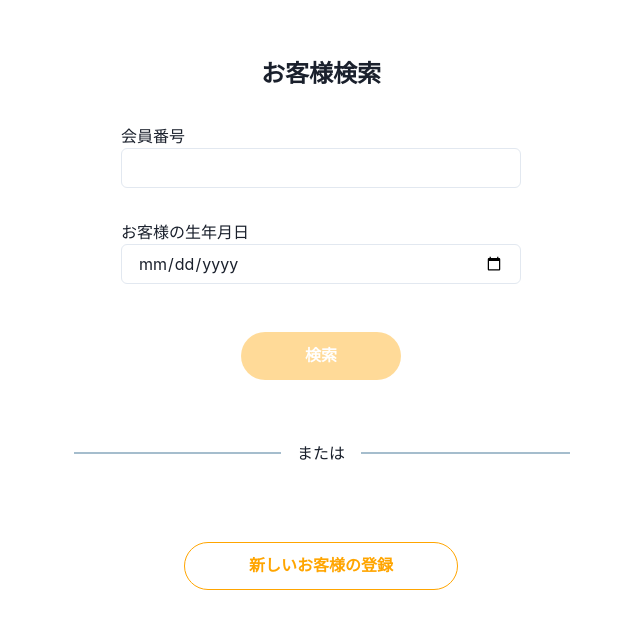
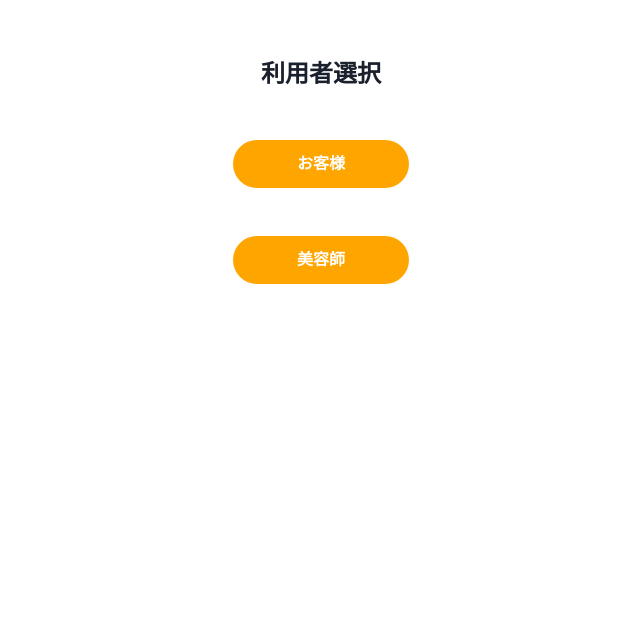
Before and after one commit to cc-team-chiikawa/SalonHub-Front, a React (Vite) app: page / in a window 1280 px wide. Shown: the part 104-732 px from the top of the page, without its empty margins (319-959 px from the left). Built offline with nearby package versions, Linux system fonts and the light colour scheme.

Commit message:
全てのページに遷移できるところまで作成

```diff
--- a/src/pages/Customer/Customer.tsx
+++ b/src/pages/Customer/Customer.tsx
@@ -1,4 +1,4 @@
-import { Container } from "@chakra-ui/react";
+import { Container, Button, Link } from "@chakra-ui/react";
 import { Heading, Box, Text } from "@chakra-ui/react";
 import {
   Accordion,
@@ -26,7 +26,7 @@ import {
   Tabs,
 } from "@chakra-ui/react";
 import { FC, useEffect, useMemo, useState } from "react";
-import { useParams } from "react-router-dom";
+import { useParams, Link as ReactRouterLink } from "react-router-dom";
 import { customer } from "../../types/customer";
 import { createApi } from "@/apis/createApi";
 import { CustomerInputForm } from "@/componets/CustomerInputForm";
@@ -35,37 +35,15 @@ import { karte } from "@/types";
 import MenuBar from "@/componets/MenuBar/MenuBar";
 import { Header } from "@/componets/Header";
 
-export const Customer: FC = () => {
-  const [customer, setCustomer] = useState<customer>();
-  const { id } = useParams<{ id: string }>();
-  const api = useMemo(() => createApi(), []);
-
-  useEffect(() => {
-    const getData = async () => {
-      const customer = await api.customer.getCustomer(id!);
-      setCustomer(customer);
-    };
-
-    getData();
-  }, [api, id]);
-
-  // TODO: user
-  // TODO: 灰色のばす
-
+const Customer = () => {
   return (
-    customer && (
-      <Container maxW="none" p={0} h={"100%"}>
-        <MenuBar />
-        <Container maxW="none" p={"2rem"} bg={"brandGray.500"} h={"100%"}>
-          <VStack alignItems={"start"} gap={"1rem"}>
-            <Header customer={customer} />
-            <CustomerInputForm customer={customer} />
-            <KartesList karteHeaders={customer.kartes} />
-          </VStack>
-        </Container>
-      </Container>
-    )
+    <Container alignItems={"center"} pt={"10rem"}>
+      <VStack gap={"2rem"}>
+        <Text fontSize={"1.5rem"} fontWeight={"bold"}>
+          Customer
+        </Text>
+      </VStack>
+    </Container>
   );
 };
-
 export default Customer;
--- /dev/null
+++ b/src/pages/CustomersList/index.ts
@@ -0,0 +1 @@
+export * from "./CustomersList";
--- /dev/null
+++ b/src/pages/Hairstyle/index.ts
@@ -0,0 +1 @@
+export * from "./Hairstyle";
--- /dev/null
+++ b/src/pages/MainMenu/MainMenu.tsx
@@ -0,0 +1,75 @@
+import { Container, Button, Link } from "@chakra-ui/react";
+import { Heading, Box, Text } from "@chakra-ui/react";
+import {
+  Accordion,
+  AccordionItem,
+  AccordionButton,
+  AccordionPanel,
+  AccordionIcon,
+} from "@chakra-ui/react";
+import {
+  FormControl,
+  FormLabel,
+  FormErrorMessage,
+  FormHelperText,
+  Input,
+  InputGroup,
+  InputLeftAddon,
+} from "@chakra-ui/react";
+import {
+  VStack,
+  HStack,
+  Tab,
+  TabList,
+  TabPanel,
+  TabPanels,
+  Tabs,
+} from "@chakra-ui/react";
+import { FC, useEffect, useMemo, useState } from "react";
+import { useParams, Link as ReactRouterLink } from "react-router-dom";
+import { customer } from "../../types/customer";
+import { createApi } from "@/apis/createApi";
+import { CustomerInputForm } from "@/componets/CustomerInputForm";
+import { KartesList } from "@/componets/KartesList";
+import { karte } from "@/types";
+import MenuBar from "@/componets/MenuBar/MenuBar";
+import { Header } from "@/componets/Header";
+
+const MainMenu = () => {
+  return (
+    <Container alignItems={"center"} pt={"10rem"}>
+      <VStack gap={"2rem"}>
+        <Text fontSize={"1.5rem"} fontWeight={"bold"}>
+          利用者選択
+        </Text>
+        <Link as={ReactRouterLink} to="/customers/select-customer">
+          <Button
+            mt={4}
+            bg={"brandOrange.500"}
+            color={"white"}
+            pl={"4rem"}
+            pr={"4rem"}
+            borderRadius={"5rem"}
+            height={"3rem"}
+          >
+            お客様
+          </Button>
+        </Link>
+        <Link as={ReactRouterLink} to="/stylist/customers/List">
+          <Button
+            mt={4}
+            bg={"brandOrange.500"}
+            color={"white"}
+            pl={"4rem"}
+            pr={"4rem"}
+            borderRadius={"5rem"}
+            height={"3rem"}
+          >
+            美容師
+          </Button>
+        </Link>
+      </VStack>
+    </Container>
+  );
+};
+export default MainMenu;
--- /dev/null
+++ b/src/pages/MainMenu/index.ts
@@ -0,0 +1 @@
+export * from "./MainMenu";
--- a/src/pages/NewKarte/NewKarte.tsx
+++ b/src/pages/NewKarte/NewKarte.tsx
@@ -1,5 +1,14 @@
-import { Container } from "@chakra-ui/react";
-import { Heading, Box, Text } from "@chakra-ui/react";
+import { Container, Button, Link } from "@chakra-ui/react";
+import {
+  Heading,
+  Box,
+  Text,
+  Select,
+  RadioGroup,
+  Radio,
+  Stack,
+  Flex,
+} from "@chakra-ui/react";
 import {
   Accordion,
   AccordionItem,
@@ -26,7 +35,7 @@ import {
   Tabs,
 } from "@chakra-ui/react";
 import { FC, useEffect, useMemo, useState } from "react";
-import { useParams } from "react-router-dom";
+import { useParams, Link as ReactRouterLink } from "react-router-dom";
 import { customer } from "../../types/customer";
 import { createApi } from "@/apis/createApi";
 
@@ -55,54 +64,59 @@ export const NewKarte: FC = () => {
           <h2>
             <AccordionButton>
               <Box as="span" flex="1" textAlign="left">
-                登録内容
+                会員情報
               </Box>
               <AccordionIcon />
             </AccordionButton>
           </h2>
           <AccordionPanel pb={4}>
-            <FormControl isReadOnly>
-              <InputGroup>
+            {/* <InputGroup>
               <InputLeftAddon>ID</InputLeftAddon>
               <Input type="text" value={customer?.id} />
-              </InputGroup>
+            </InputGroup> */}
+
             <InputGroup>
-                <InputLeftAddon>番号</InputLeftAddon>
-                <Input type="text" value={customer?.card_number} />
+              <InputLeftAddon>会員番号</InputLeftAddon>
+              <Input type="number" isReadOnly value={customer?.card_number} />
             </InputGroup>
             <InputGroup>
               <InputLeftAddon>生年月日</InputLeftAddon>
-                <Input type="text" value={customer?.birthday} />
+              <Input type="date" value={customer?.birthday} />
             </InputGroup>
             <InputGroup>
               <InputLeftAddon>性別</InputLeftAddon>
-                <Input type="text" value={customer?.gender} />
+              {/* <Select>
+                <option value="指定なし">指定なし</option>
+                <option value="男性">男性</option>
+                <option value="女性">女性</option>
+              </Select> */}
+              <RadioGroup defaultValue="1">
+                <Stack direction="row" align="center">
+                  <Radio value="1">1</Radio>
+                  <Radio value="2">2</Radio>
+                  <Radio value="3">3</Radio>
+                  <Radio value="4">4</Radio>
+                  <Radio value="5">5</Radio>
+                </Stack>
+              </RadioGroup>
             </InputGroup>
             <InputGroup>
               <InputLeftAddon>電話番号</InputLeftAddon>
-                <Input type="text" value={customer?.phone_number} />
+              <Input
+                type="tel"
+                value={customer?.phone_number}
+                placeholder="090-1234-5678"
+              />
+            </InputGroup>
+            <InputGroup>
+              <InputLeftAddon>メールアドレス</InputLeftAddon>
+              <Input type="email" value={customer?.email} />
             </InputGroup>
             <InputGroup>
               <InputLeftAddon>住所</InputLeftAddon>
               <Input type="text" value={customer?.adress} />
             </InputGroup>
-              <InputGroup>
-                <InputLeftAddon>髪の太さ</InputLeftAddon>
-                <Input type="text" value={customer?.hair_thickness} />
-              </InputGroup>
-              <InputGroup>
-                <InputLeftAddon>髪の硬さ</InputLeftAddon>
-                <Input type="text" value={customer?.hair_hardness} />
-              </InputGroup>
-              <InputGroup>
-                <InputLeftAddon>髪の量</InputLeftAddon>
-                <Input type="text" value={customer?.hair_amount} />
-              </InputGroup>
-              <InputGroup>
-                <InputLeftAddon>アレルギー</InputLeftAddon>
-                <Input type="text" value={customer?.allergy} />
-              </InputGroup>
-              <InputGroup>
+            {/* <InputGroup>
               <InputLeftAddon>メモ1</InputLeftAddon>
               <Input type="text" value={customer?.memo1} />
             </InputGroup>
@@ -121,54 +135,72 @@ export const NewKarte: FC = () => {
             <InputGroup>
               <InputLeftAddon>メモ5</InputLeftAddon>
               <Input type="text" value={customer?.memo5} />
-              </InputGroup>
-            </FormControl>
+            </InputGroup> */}
           </AccordionPanel>
         </AccordionItem>
         <AccordionItem>
           <h2>
             <AccordionButton>
               <Box as="span" flex="1" textAlign="left">
-                施術内容
+                （仮）カルテ
               </Box>
               <AccordionIcon />
             </AccordionButton>
           </h2>
           <AccordionPanel pb={4}>
-            <Tabs>
-              <TabList overflowX={"auto"}>
-                <Tab>2024/02/14</Tab>
-                <Tab>2024/02/15</Tab>
-                <Tab>2024/02/16</Tab>
-                <Tab>2024/02/17</Tab>
-                <Tab>2024/02/18</Tab>
-                <Tab>2024/02/19</Tab>
-              </TabList>
-
-              <TabPanels>
-                <TabPanel>
-                  <p>one!</p>
-                </TabPanel>
-                <TabPanel>
-                  <p>two!</p>
-                </TabPanel>
-                <TabPanel>
-                  <p>three!</p>
-                </TabPanel>
-                <TabPanel>
-                  <p>three!</p>
-                </TabPanel>
-                <TabPanel>
-                  <p>three!</p>
-                </TabPanel>
-                <TabPanel>
-                  <p>three!</p>
-                </TabPanel>
-              </TabPanels>
-            </Tabs>
+            <InputGroup>
+              <InputLeftAddon>髪の太さ</InputLeftAddon>
+              <Input type="text" value={customer?.hair_thickness} />
+            </InputGroup>
+            <InputGroup>
+              <InputLeftAddon>髪の硬さ</InputLeftAddon>
+              <Input type="text" value={customer?.hair_hardness} />
+            </InputGroup>
+            <InputGroup>
+              <InputLeftAddon>髪の量</InputLeftAddon>
+              <Input type="text" value={customer?.hair_amount} />
+            </InputGroup>
+            <InputGroup>
+              <InputLeftAddon>アレルギー</InputLeftAddon>
+              <Input type="text" value={customer?.allergy} />
+            </InputGroup>
+          </AccordionPanel>
+        </AccordionItem>
+        <AccordionItem>
+          <h2>
+            <AccordionButton>
+              <Box as="span" flex="1" textAlign="left">
+                カットの要望
+              </Box>
+              <AccordionIcon />
+            </AccordionButton>
+          </h2>
+          <AccordionPanel pb={4}>
+            <InputGroup>
+              <InputLeftAddon>髪の太さ</InputLeftAddon>
+              <Input type="text" value={customer?.hair_thickness} />
+            </InputGroup>
           </AccordionPanel>
         </AccordionItem>
       </Accordion>
+      <VStack gap={"2rem"}>
+        <Text fontSize={"1.5rem"} fontWeight={"bold"}>
+          CustomersList
+        </Text>
+        <Link as={ReactRouterLink} to="/customers/hairstyle">
+          <Button
+            mt={4}
+            bg={"brandOrange.500"}
+            color={"white"}
+            pl={"4rem"}
+            pr={"4rem"}
+            borderRadius={"5rem"}
+            height={"3rem"}
+          >
+            Hairstyle
+          </Button>
+        </Link>
+      </VStack>
     </Container>
   );
 };
--- a/src/pages/SelectCustomer/SelectCustomer.tsx
+++ b/src/pages/SelectCustomer/SelectCustomer.tsx
@@ -5,7 +5,7 @@ import {
   Container,
   Divider,
 } from "@chakra-ui/react";
-import { Heading, Box, Text } from "@chakra-ui/react";
+import { Heading, Box, Text, Link } from "@chakra-ui/react";
 import {
   Accordion,
   AccordionItem,
@@ -36,7 +36,7 @@ import { customer } from "@/types/customer";
 import { createApi } from "@/apis/createApi";
 import { useForm } from "react-hook-form";
 import { loginInformation } from "@/types";
-import { useNavigate } from "react-router-dom";
+import { useNavigate, Link as ReactRouterLink } from "react-router-dom";
 
 export const SelectCustomer: FC = () => {
   const navigate = useNavigate();
@@ -62,7 +62,7 @@ export const SelectCustomer: FC = () => {
     <Container alignItems={"center"} pt={"10rem"}>
       <VStack gap={"2rem"}>
         <Text fontSize={"1.5rem"} fontWeight={"bold"}>
-          お客様検索
+          カルテ作成モードの選択
         </Text>
         <form onSubmit={handleSubmit(onSubmit)}>
           <VStack gap={"2rem"}>
@@ -96,10 +96,11 @@ export const SelectCustomer: FC = () => {
               borderRadius={"5rem"}
               height={"3rem"}
             >
-              検索
+              既存のお客様で作成
             </Button>
           </VStack>
         </form>
+        <Link as={ReactRouterLink} to="/customers/new-karte">
           <Box position="relative" padding="10" width={"100%"}>
             <Divider
               borderWidth={"1px"}
@@ -111,17 +112,17 @@ export const SelectCustomer: FC = () => {
           </Box>
           <Button
             mt={4}
-          bg={"white"}
-          color={"brandOrange.500"}
-          borderWidth={"1px"}
-          borderColor={"brandOrange.500"}
+            bg={"brandOrange.500"}
+            color={"white"}
+            type="submit"
             pl={"4rem"}
             pr={"4rem"}
             borderRadius={"5rem"}
             height={"3rem"}
           >
-          新しいお客様の登録
+            新規のお客様で作成
           </Button>
+        </Link>
       </VStack>
     </Container>
   );
--- /dev/null
+++ b/src/pages/Sent/index.ts
@@ -0,0 +1 @@
+export * from "./Sent";
```
Also changed, not shown: src/main.tsx (+29 -8 lines), src/pages/CustomersList/CustomersList.tsx (added, +62 -0 lines), src/pages/Hairstyle/Hairstyle.tsx (added, +62 -0 lines), src/pages/Sent/Sent.tsx (added, +49 -0 lines). Lines whose indentation alone changed are shown as unchanged.
